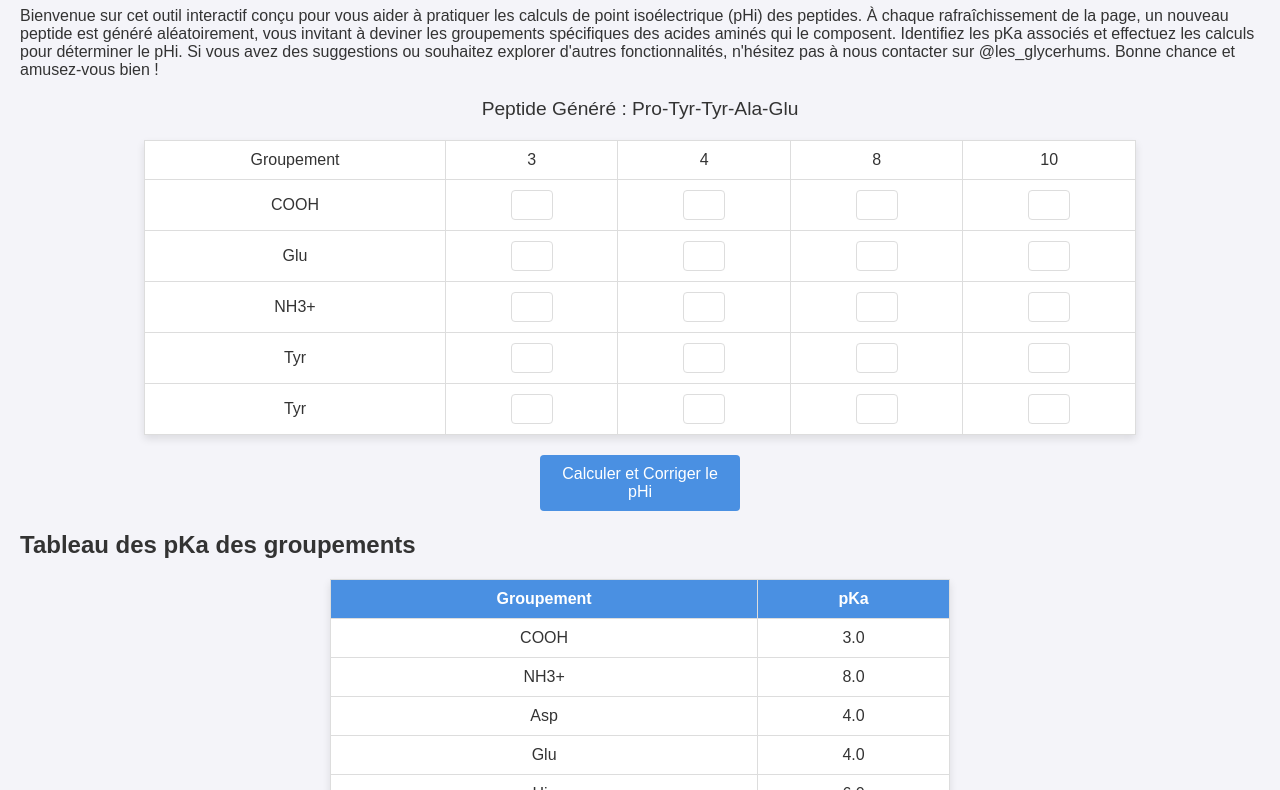
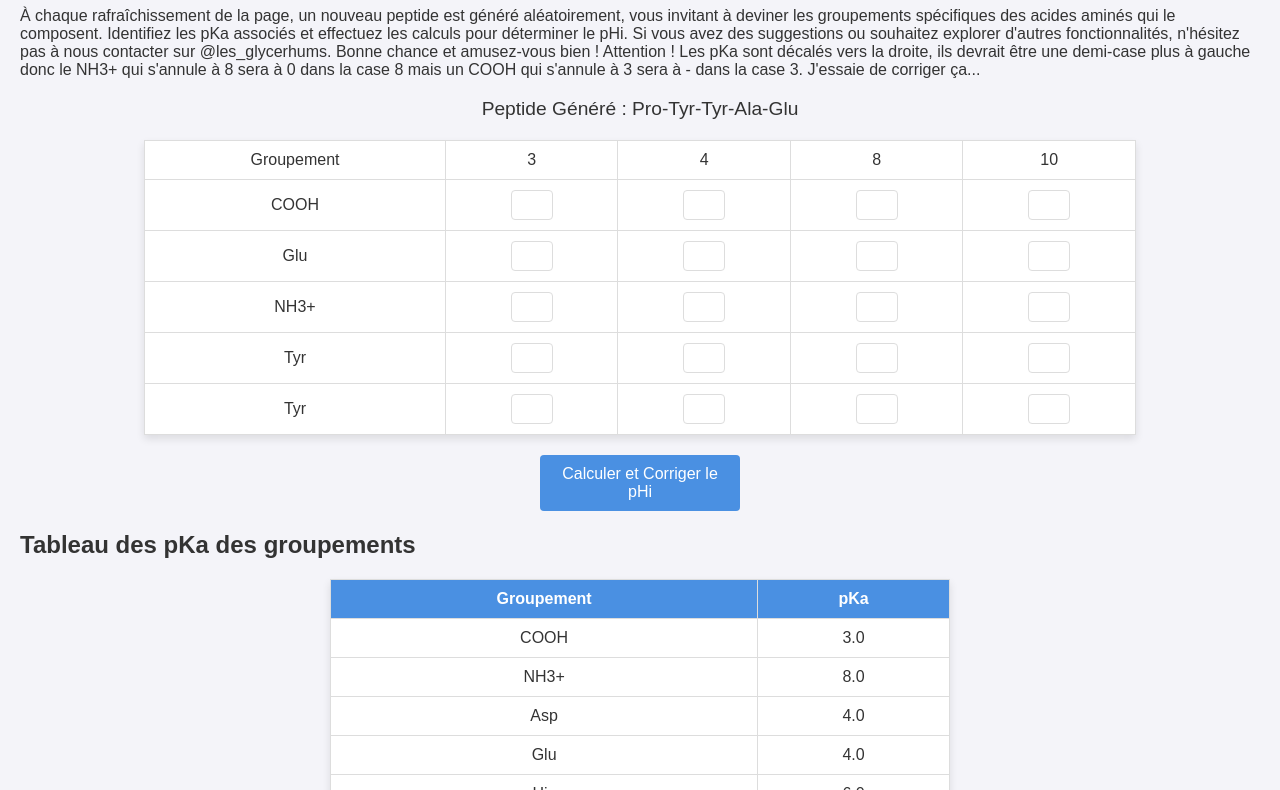
Before and after one commit to guepardlover77/phi, a plain HTML site: page index.html in a window 1280 px wide. Shown: the part 73-863 px from the top of the page. Drawn offline with Linux system fonts and the light colour scheme.

Commit message:
Update index.html

```diff
--- a/index.html
+++ b/index.html
@@ -110,7 +110,9 @@
 <body>
     <h1>Calcul du pHi</h1>
 
-    <p>Bienvenue sur cet outil interactif conçu pour vous aider à pratiquer les calculs de point isoélectrique (pHi) des peptides. À chaque rafraîchissement de la page, un nouveau peptide est généré aléatoirement, vous invitant à deviner les groupements spécifiques des acides aminés qui le composent. Identifiez les pKa associés et effectuez les calculs pour déterminer le pHi. Si vous avez des suggestions ou souhaitez explorer d'autres fonctionnalités, n'hésitez pas à nous contacter sur @les_glycerhums. Bonne chance et amusez-vous bien !</p>
+    <p>À chaque rafraîchissement de la page, un nouveau peptide est généré aléatoirement, vous invitant à deviner les groupements spécifiques des acides aminés qui le composent. Identifiez les pKa associés et effectuez les calculs pour déterminer le pHi. Si vous avez des suggestions ou souhaitez explorer d'autres fonctionnalités, n'hésitez pas à nous contacter sur @les_glycerhums. Bonne chance et amusez-vous bien !
+	Attention ! Les pKa sont décalés vers la droite, ils devrait être une demi-case plus à gauche donc le NH3+ qui s'annule à 8 sera à 0 dans la case 8 mais un COOH qui s'annule à 3 sera à - dans la case 3.
+	J'essaie de corriger ça...</p>
 
     <p id="peptide"></p>
 
```
